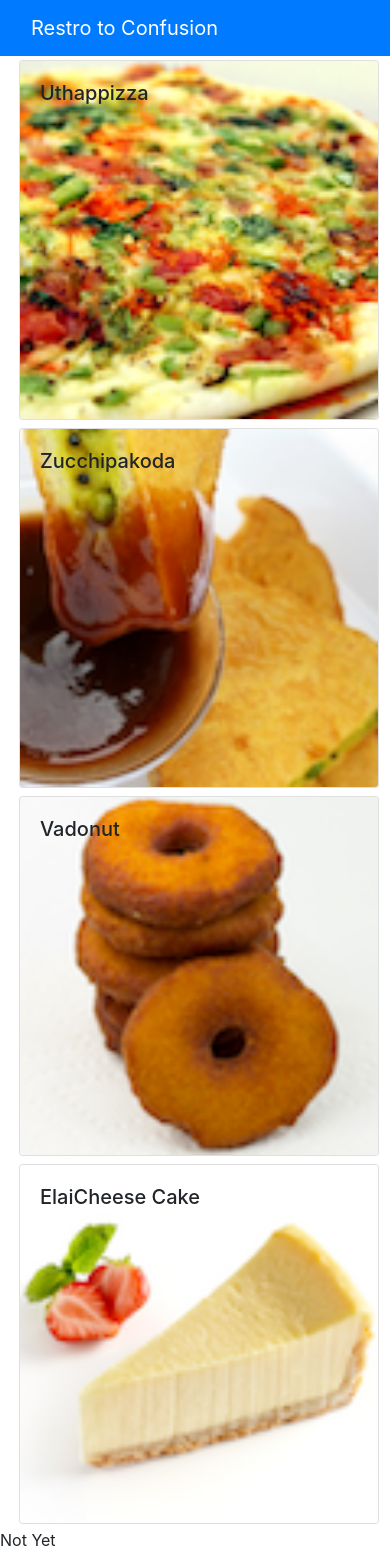
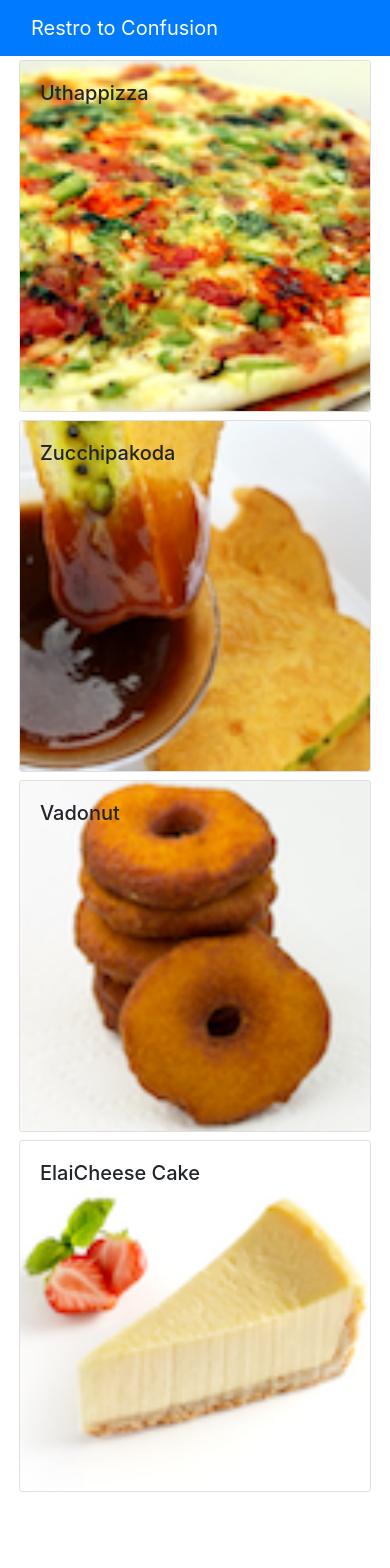
Before and after one commit to feroz2017/React-Web-Test, a React (Create React App) app: page / in a window 390 px wide. After the commit the page ends 1514 px from the top, so only its background shows below. Built offline with nearby package versions, Linux system fonts and the light colour scheme.

Commit message:
Rendered Successfully Specific Food on Page

```diff
--- a/src/components/DishdetailComponent.js
+++ b/src/components/DishdetailComponent.js
@@ -1,11 +1,25 @@
 import React,{Component} from 'react';
 
+import { Card,CardBody,CardImg,CardImgOverlay,CardText,CardTitle } from 'reactstrap';
 class DishDetail extends Component {
 
     render(){
-        return(
-            <p>Not Yet</p>
-        )
+        if(this.props.selectedDish != null){
+            return (
+                <Card>
+                    <CardImg width="100%" src={this.props.dish.image} alt={this.props.dish.alt}></CardImg>
+                    <CardBody>
+                        <CardTitle>{this.props.dish.name}</CardTitle>
+                        <CardText>{this.props.dish.description}</CardText>
+                    </CardBody>
+                </Card>
+            )
+        }
+        else{
+            return (
+                <div></div>
+            )
+        }
     }
 }
 
--- a/src/components/MenuComponent.js
+++ b/src/components/MenuComponent.js
@@ -35,7 +35,7 @@ class Menu extends React.Component {
     render(){
         const menu = this.props.dishes.map(dish => {
             return(
-                <div key={dish.id} className='col-12 col-md-5 m-1'>
+                <div key={dish.id} className='col-md-5 m-1'>
                     <Card onClick={()=>this.onDishSelect(dish)}>
                         <CardImg width="100%" src={dish.image} alt={dish.name}>
 
@@ -53,8 +53,10 @@ class Menu extends React.Component {
                         {menu}
                     </div>
                     <div className="row">
-                        {this.renderDish(this.state.selectedDish)}
-                        <DishdetailsComponent dish={this.state.selectedDish}/>
+                        <div className="col-md-5 m-1">
+                        <DishdetailsComponent dish={this.state.selectedDish} selectedDish = {this.state.selectedDish}/>
+                        </div>
+                        <div className="col-md-5 m-1"></div>
                     </div>
 
             </div>
```
